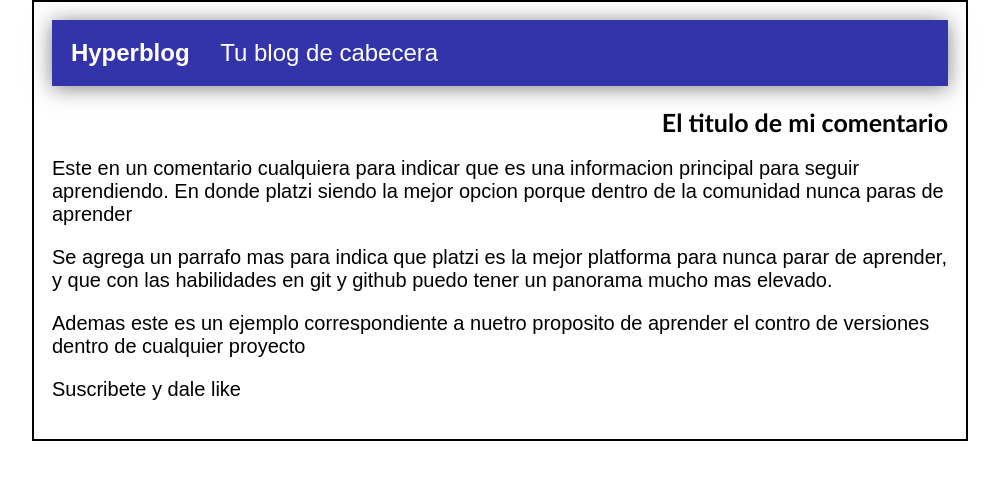
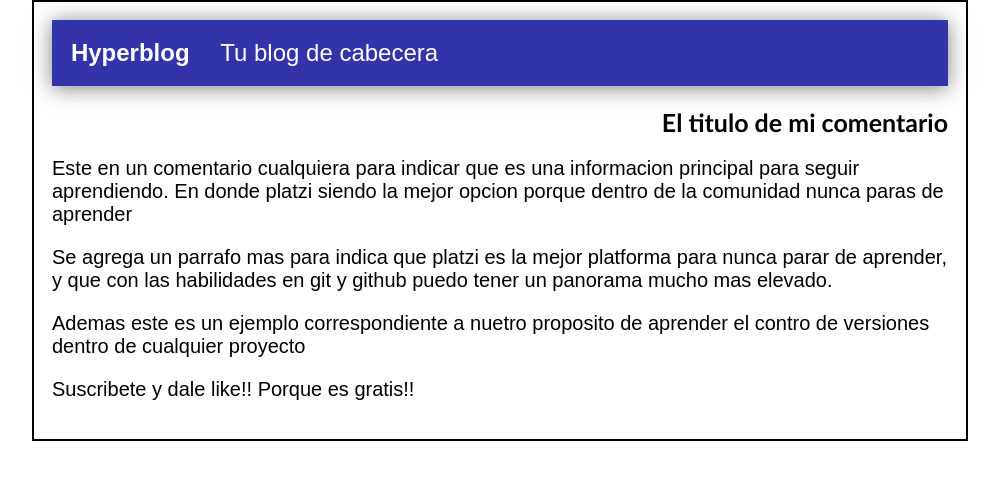
Before and after one commit to MikeAlienpz03/Hyperblog, a plain HTML site: page web/index.html in a window 1280 px wide. Shown: the whole page, without its empty margins (140-1139 px from the left). Drawn offline with Linux system fonts and the light colour scheme.

Commit message:
Update index.html
Se hacen cambios minimos

```diff
--- a/web/index.html
+++ b/web/index.html
@@ -30,7 +30,7 @@
                 contro de versiones dentro de cualquier proyecto
             </p>
             <p>
-                Suscribete y dale like
+                Suscribete y dale like!! Porque es gratis!!
             </p>
         </div>
     </div>
```
